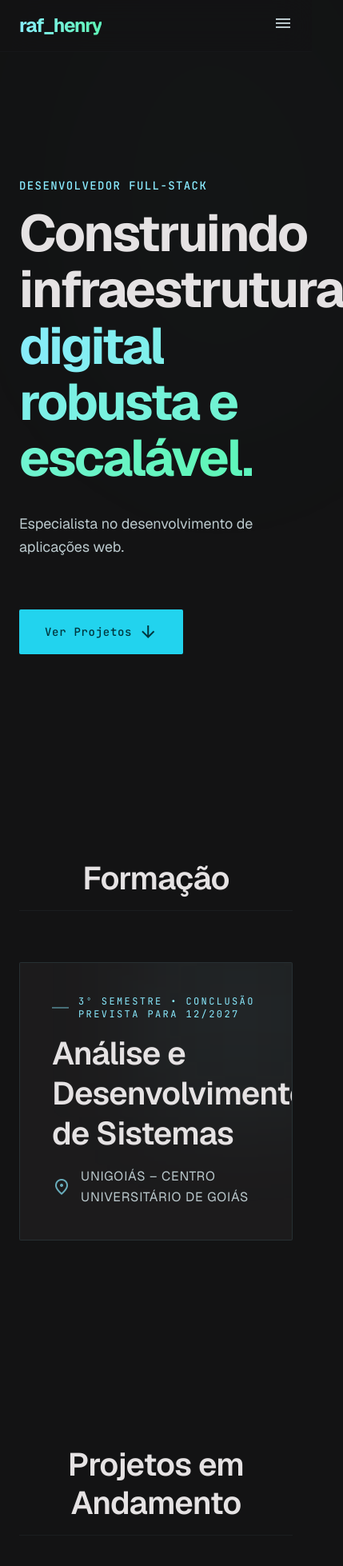
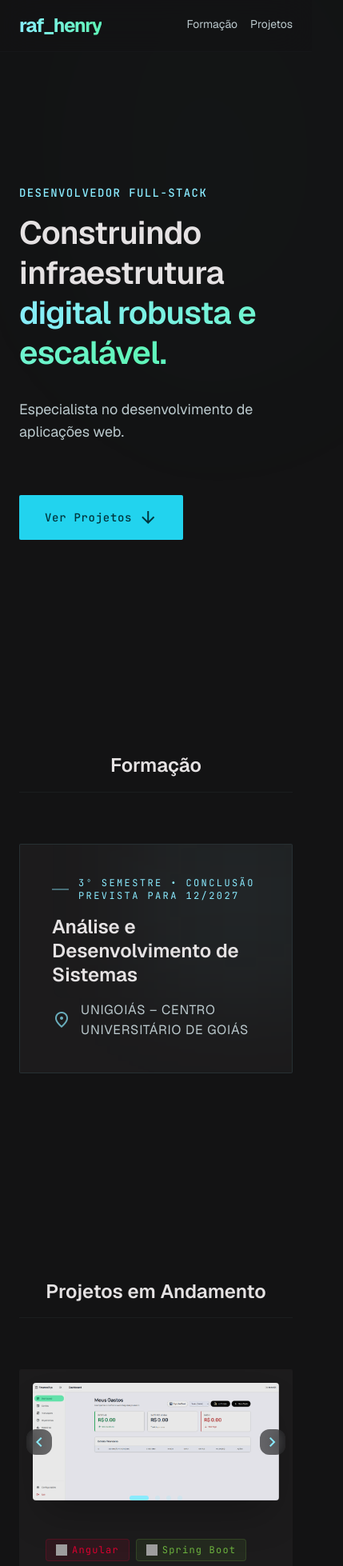
Before and after one commit to raf-henry/SitePortfolio, an Angular app: page / in a window 390 px wide. Shown: the top 1958 px of the page at 80% size, 429 px wide, since content can reach past the window. Built offline with nearby package versions, Linux system fonts and the light colour scheme; grey boxes are pictures that could not be loaded.

Commit message:
fix: otimiza layout responsivo e corrige navegacao mobile

```diff
--- a/src/app/app.html
+++ b/src/app/app.html
@@ -5,7 +5,7 @@
             class="font-headline-md text-headline-md font-bold text-transparent bg-clip-text bg-gradient-to-r from-primary via-tertiary to-primary-fixed-dim animate-gradient-pan tracking-tighter">
             raf_henry
         </div>
-        <nav class="hidden md:flex gap-gutter items-center font-body-md text-body-md">
+        <nav class="flex gap-4 md:gap-gutter items-center font-body-md text-sm md:text-body-md">
             <a class="text-on-surface-variant hover:text-primary relative group transition-colors duration-300 cursor-pointer pb-1"
                 (click)="education.scrollIntoView({ behavior: 'smooth' })">
                 Formação
@@ -23,9 +23,6 @@
             class="hidden md:block bg-primary-container text-on-primary font-label-md text-label-md px-6 py-2 rounded-DEFAULT transition-all duration-300 hover:scale-105 glow-effect">
             Resume
         </button>
-        <button class="md:hidden text-on-surface-variant">
-            <span class="material-symbols-outlined">menu</span>
-        </button>
     </div>
 </header>
 <main class="flex-grow pt-24 pb-stack-xl">
@@ -35,8 +32,8 @@
         <div class="max-w-3xl relative z-10">
             <p class="font-label-md text-label-md text-primary mb-stack-sm uppercase tracking-widest">Desenvolvedor
                 Full-Stack</p>
-            <h1 class="font-headline-xl text-headline-xl mb-stack-md text-on-surface">
-                Construindo infraestrutura <br />
+            <h1 class="font-headline-xl text-headline-lg md:text-headline-xl mb-stack-md text-on-surface leading-tight">
+                Construindo infraestrutura <br class="hidden sm:block" />
                 <span
                     class="text-transparent bg-clip-text bg-gradient-to-r from-primary via-tertiary to-primary-fixed-dim animate-gradient-pan">digital
                     robusta e escalável.</span>
@@ -60,7 +57,7 @@
     <!-- Education Section -->
     <section #education class="max-w-container-max mx-auto px-margin py-stack-xl">
         <div class="mb-stack-lg flex justify-center items-center border-b border-outline-variant/20 pb-4">
-            <h2 class="font-headline-lg text-headline-lg text-on-surface text-center">Formação</h2>
+            <h2 class="font-headline-lg text-headline-md md:text-headline-lg text-on-surface text-center">Formação</h2>
         </div>
         <div class="flex justify-center">
             <div class="w-full max-w-4xl group relative bg-surface-container-low p-10 lg:p-14 rounded-DEFAULT border border-primary/10 hover:border-primary/40 transition-all duration-500 hover:shadow-[0_20px_60px_-20px_rgba(34,211,238,0.15)] overflow-hidden">
@@ -75,7 +72,7 @@
                                 3º semestre • Conclusão prevista para 12/2027
                             </p>
                         </div>
-                        <h3 class="font-headline-lg text-headline-lg mb-4 text-on-surface group-hover:text-primary transition-colors duration-500 leading-tight">
+                        <h3 class="font-headline-lg text-headline-md md:text-headline-lg mb-4 text-on-surface group-hover:text-primary transition-colors duration-500 leading-tight">
                             Análise e Desenvolvimento de Sistemas
                         </h3>
                         <div class="flex items-center gap-3 text-on-surface-variant">
@@ -96,7 +93,7 @@
     <!-- Featured Projects -->
     <section #featuredProjects class="max-w-container-max mx-auto px-margin py-stack-xl">
         <div class="mb-stack-lg flex justify-center items-center border-b border-outline-variant/20 pb-4">
-            <h2 class="font-headline-lg text-headline-lg text-on-surface text-center">Projetos em Andamento</h2>
+            <h2 class="font-headline-lg text-headline-md md:text-headline-lg text-on-surface text-center">Projetos em Andamento</h2>
         </div>
         <div class="flex flex-col gap-stack-lg">
             <!-- Project Card 1: FinanceSys -->
@@ -105,25 +102,25 @@
                 <div class="lg:w-2/3 p-4 lg:p-8 flex items-center justify-center relative group/carousel">
                     <!-- Navigation Arrows -->
                     <button (click)="prevImage('finance')"
-                        class="absolute left-6 top-1/2 -translate-y-1/2 z-20 w-11 h-11 flex items-center justify-center rounded-full bg-surface/60 backdrop-blur-md text-primary opacity-0 group-hover/carousel:opacity-100 transition-all hover:bg-primary hover:text-on-primary">
-                        <span class="material-symbols-outlined text-[24px]">chevron_left</span>
+                        class="absolute left-2 lg:left-6 top-1/2 -translate-y-1/2 z-20 w-8 h-8 lg:w-11 lg:h-11 flex items-center justify-center rounded-full bg-surface/60 backdrop-blur-md text-primary opacity-100 lg:opacity-0 lg:group-hover/carousel:opacity-100 transition-all hover:bg-primary hover:text-on-primary">
+                        <span class="material-symbols-outlined text-[20px] lg:text-[24px]">chevron_left</span>
                     </button>
 
                     <div class="w-full overflow-hidden rounded-lg shadow-2xl">
                         <div class="flex transition-transform duration-700 cubic-bezier(0.4, 0, 0.2, 1)"
                             [style.transform]="'translateX(-' + (financeSysIndex() * 100) + '%)'">
                             <img *ngFor="let img of financeSysImages" [src]="img" alt="FinanceSys Preview"
-                                class="w-full h-auto flex-shrink-0 opacity-90 group-hover:opacity-100 transition-opacity duration-500" />
+                                class="min-w-full h-auto object-cover flex-shrink-0 opacity-90 group-hover:opacity-100 transition-opacity duration-500" />
                         </div>
                     </div>
 
                     <button (click)="nextImage('finance')"
-                        class="absolute right-6 top-1/2 -translate-y-1/2 z-20 w-11 h-11 flex items-center justify-center rounded-full bg-surface/60 backdrop-blur-md text-primary opacity-0 group-hover/carousel:opacity-100 transition-all hover:bg-primary hover:text-on-primary">
-                        <span class="material-symbols-outlined text-[24px]">chevron_right</span>
+                        class="absolute right-2 lg:right-6 top-1/2 -translate-y-1/2 z-20 w-8 h-8 lg:w-11 lg:h-11 flex items-center justify-center rounded-full bg-surface/60 backdrop-blur-md text-primary opacity-100 lg:opacity-0 lg:group-hover/carousel:opacity-100 transition-all hover:bg-primary hover:text-on-primary">
+                        <span class="material-symbols-outlined text-[20px] lg:text-[24px]">chevron_right</span>
                     </button>
 
                     <!-- Indicators -->
-                    <div class="absolute bottom-10 flex gap-2 z-20">
+                    <div class="absolute bottom-4 lg:bottom-10 flex gap-2 z-20">
                         <div *ngFor="let img of financeSysImages; let i = index"
                             class="w-1.5 h-1.5 rounded-full transition-all duration-500"
                             [class]="i === financeSysIndex() ? 'bg-primary w-6' : 'bg-primary/20'"></div>
@@ -153,7 +150,7 @@
                         </span>
                     </div>
                     <h3
-                        class="font-headline-lg text-headline-lg mb-4 text-on-surface group-hover:text-primary transition-colors">
+                        class="font-headline-lg text-headline-md md:text-headline-lg mb-4 text-on-surface group-hover:text-primary transition-colors">
                         FinanceSys</h3>
                     <p class="font-body-lg text-body-lg text-on-surface-variant mb-8">
                         Sistema inteligente de gestão financeira com integração à API Google Gemini para leitura
@@ -174,25 +171,25 @@
                 <div class="lg:w-2/3 p-4 lg:p-8 flex items-center justify-center relative group/carousel">
                     <!-- Navigation Arrows -->
                     <button (click)="prevImage('biblioteca')"
-                        class="absolute left-6 top-1/2 -translate-y-1/2 z-20 w-11 h-11 flex items-center justify-center rounded-full bg-surface/60 backdrop-blur-md text-primary opacity-0 group-hover/carousel:opacity-100 transition-all hover:bg-primary hover:text-on-primary">
-                        <span class="material-symbols-outlined text-[24px]">chevron_left</span>
+                        class="absolute left-2 lg:left-6 top-1/2 -translate-y-1/2 z-20 w-8 h-8 lg:w-11 lg:h-11 flex items-center justify-center rounded-full bg-surface/60 backdrop-blur-md text-primary opacity-100 lg:opacity-0 lg:group-hover/carousel:opacity-100 transition-all hover:bg-primary hover:text-on-primary">
+                        <span class="material-symbols-outlined text-[20px] lg:text-[24px]">chevron_left</span>
                     </button>
 
                     <div class="w-full overflow-hidden rounded-lg shadow-2xl">
                         <div class="flex transition-transform duration-700 cubic-bezier(0.4, 0, 0.2, 1)"
                             [style.transform]="'translateX(-' + (bibliotecaSystemIndex() * 100) + '%)'">
                             <img *ngFor="let img of bibliotecaSystemImages" [src]="img" alt="BibliotecaSystem Preview"
-                                class="w-full h-auto flex-shrink-0 opacity-90 group-hover:opacity-100 transition-opacity duration-500" />
+                                class="min-w-full h-auto object-cover flex-shrink-0 opacity-90 group-hover:opacity-100 transition-opacity duration-500" />
                         </div>
                     </div>
 
                     <button (click)="nextImage('biblioteca')"
-                        class="absolute right-6 top-1/2 -translate-y-1/2 z-20 w-11 h-11 flex items-center justify-center rounded-full bg-surface/60 backdrop-blur-md text-primary opacity-0 group-hover/carousel:opacity-100 transition-all hover:bg-primary hover:text-on-primary">
-                        <span class="material-symbols-outlined text-[24px]">chevron_right</span>
+                        class="absolute right-2 lg:right-6 top-1/2 -translate-y-1/2 z-20 w-8 h-8 lg:w-11 lg:h-11 flex items-center justify-center rounded-full bg-surface/60 backdrop-blur-md text-primary opacity-100 lg:opacity-0 lg:group-hover/carousel:opacity-100 transition-all hover:bg-primary hover:text-on-primary">
+                        <span class="material-symbols-outlined text-[20px] lg:text-[24px]">chevron_right</span>
                     </button>
 
                     <!-- Indicators -->
-                    <div class="absolute bottom-10 flex gap-2 z-20">
+                    <div class="absolute bottom-4 lg:bottom-10 flex gap-2 z-20">
                         <div *ngFor="let img of bibliotecaSystemImages; let i = index"
                             class="w-1.5 h-1.5 rounded-full transition-all duration-500"
                             [class]="i === bibliotecaSystemIndex() ? 'bg-primary w-6' : 'bg-primary/20'"></div>
@@ -222,7 +219,7 @@
                         </span>
                     </div>
                     <h3
-                        class="font-headline-lg text-headline-lg mb-4 text-on-surface group-hover:text-primary transition-colors">
+                        class="font-headline-lg text-headline-md md:text-headline-lg mb-4 text-on-surface group-hover:text-primary transition-colors">
                         BibliotecaSystem</h3>
                     <p class="font-body-lg text-body-lg text-on-surface-variant mb-8">
                         Solução moderna para gestão de bibliotecas com estética Glassmorphism, controle de inventário e
```
